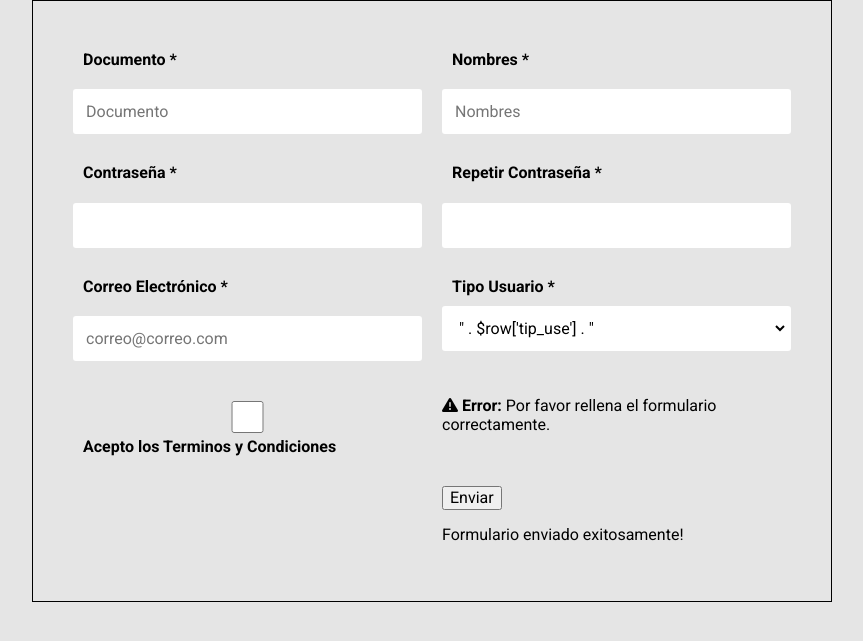
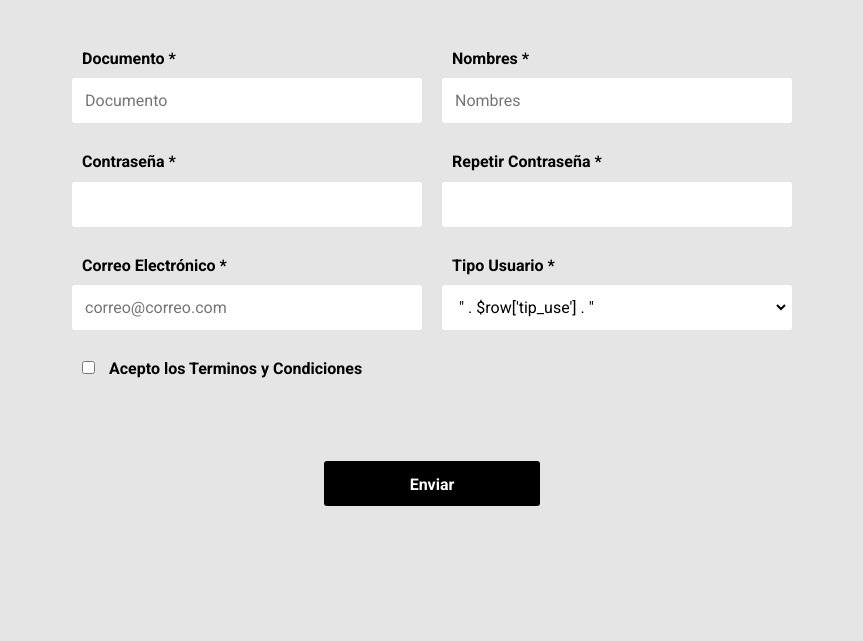
Before and after one commit to esquivel7809/java_exercise, a PHP site: page /prueba.html in a window 1280 px wide. Shown: the top 641 px of the page, without its empty margins (208-1071 px from the left). Run offline with PHP 8.4, Linux system fonts and the light colour scheme; some libraries are stand-ins or nearby versions.

Commit message:
actualizacion

```diff
--- a/crear_usu.php
+++ b/crear_usu.php
@@ -105,15 +105,15 @@
             </label>
         </div>
 
-        <div class="" id="formulario__mensaje">
+        <div class="formulario__mensaje" id="formulario__mensaje">
             <p><i class="fas fa-exclamation-triangle"></i> <b>Error:</b> Por favor rellena el formulario correctamente. </p>
         </div>
 
         <p class="text-center">
 
         <div class="">
-            <button type="submit" class="" name="save" value="guardar" >Enviar</button>
-            <p class="" id="formulario__mensaje-exito">Formulario enviado exitosamente!</p>
+            <button type="submit" class="formulario__btn" name="save" value="guardar" >Enviar</button>
+            <p class="formulario__validacion-estado" id="formulario__mensaje-exito">Formulario enviado exitosamente!</p>
         </div>
 
 
--- a/css/css.css
+++ b/css/css.css
@@ -12,44 +12,7 @@ main {
 	width: 90%;
 	margin: auto;
 	padding: 40px;
-	border: 1px solid black;
 }
-
-input {
-	width: 100%;
-	border-radius: 0.5em;
-	height: 2em;
-	border: 0;
-	margin-top: 10px;
-}
-/*
-.contenedores{
-	display: inline-block;
-	border: 1px solid black;
-	width: 45%;
-	height: 10em;
-}
-
-.cont_select {
-	display: inline-block;
-	border: 1px solid black;
-	width: 45%;
-	height: 10em;
-	margin-top: ;
-}
-
-.select {
-	width: 100%;
-	border-radius: 0.5em;
-	height: 2em;
-	border: 0;
-}
-
-.cuadro_check {
-	width: 1em;
-	border-radius: 4px;
-
-} */
 
 .formulario {
 	display: grid;
--- a/prueba.html
+++ b/prueba.html
@@ -13,7 +13,6 @@
    <main>
    <form  method="POST" autocomplete="off" class="formulario" id="formulario">
 
-
             <!-- div para capturar el documento -->
 
             <div class="contenedores" id="grupo__usuario">
@@ -28,7 +27,7 @@
 
             <!-- div para capturar el nombre -->
 
-                <div class="contenedores" id="grupo__nombre">
+            <div class="formulario__grupo" id="grupo__nombre">
                 <label for="nombre" class="formulario__label">Nombres *</label>
                     <div class="">
                         <input type="text" class="formulario__input" onkeyup="mayus(this);" name="nombre" id="nombre" placeholder="Nombres">
@@ -39,7 +38,7 @@
             </div>
 
             <!-- Grupo: Contraseña -->
-                <div class="contenedores">
+            <div class="formulario__grupo">
                 <label for="password" class="formulario__label">Contraseña *</label>
                 <div class="">
                     <input  onkeyup="minus(this);" type="password" class="formulario__input" name="password" id="password">
@@ -49,7 +48,7 @@
             </div>
 
             <!-- Grupo: Contraseña 2 -->
-                <div class="contenedores" id="grupo__password2">
+            <div class="formulario__grupo" id="grupo__password2">
                 <label for="password2" class="formulario__label">Repetir Contraseña *</label>
                     <input type="password" class="formulario__input" name="password2" id="password2">
                     <i class="formulario__validacion-estado fas fa-times-circle"></i>
@@ -59,7 +58,7 @@
 
 
             <!-- Grupo: Correo Electronico -->
-                <div class="contenedores" id="grupo__correo">
+            <div class="formulario__grupo" id="grupo__correo">
                 <label for="correo" class="formulario__label">Correo Electrónico *</label>
                 <div class=""">
                     <input onkeyup="minus(this);" type="email" class="formulario__input" name="correo" id="correo" placeholder="correo@correo.com">
@@ -68,7 +67,7 @@
                 <p class="formulario__input-error">El correo solo puede contener letras, numeros, puntos, guiones y guion bajo.</p>
             </div>
 
-                <div class="" id="grupo__telefono">
+            <div class="formulario__grupo-select" id="grupo__telefono">
                 <label for="id_tip_use" class="formulario__label">Tipo Usuario *</label>
                 <div class="">
                     <select  name="id_tip_use" id="id_tip_use" class="formulario__select" required>
@@ -88,26 +87,27 @@
 
 
             <!-- Grupo: Terminos y Condiciones -->
-			<div class="" id="grupo__terminos">
+        <div class="formulario__grupo-terminos" id="grupo__terminos">
             <label class="formulario__label">
                 <input class="formulario__checkbox" type="checkbox" name="terminos" id="terminos">
                 Acepto los Terminos y Condiciones
             </label>
         </div>
 
-			<div class="" id="formulario__mensaje">
+        <div class="formulario__mensaje" id="formulario__mensaje">
             <p><i class="fas fa-exclamation-triangle"></i> <b>Error:</b> Por favor rellena el formulario correctamente. </p>
         </div>
 
         <p class="text-center">
 
-            <div class="">
-                <button type="submit" class="" name="save" value="guardar" >Enviar</button>
-                <p class="" id="formulario__mensaje-exito">Formulario enviado exitosamente!</p>
+        <div class="formulario__grupo-btn-enviar">
+            <button type="submit" class="formulario__btn" name="save" value="guardar">Enviar</button>
+            <p class="formulario__validacion-estado" id="formulario__mensaje-exito">Formulario enviado exitosamente!</p>
         </div>
 
 
     </form>
+</main>
    </main>
    <script src="js/jquery.js"></script>
    <script src="js/formulario.js"></script>
```
Lines whose indentation alone changed are shown as unchanged.
